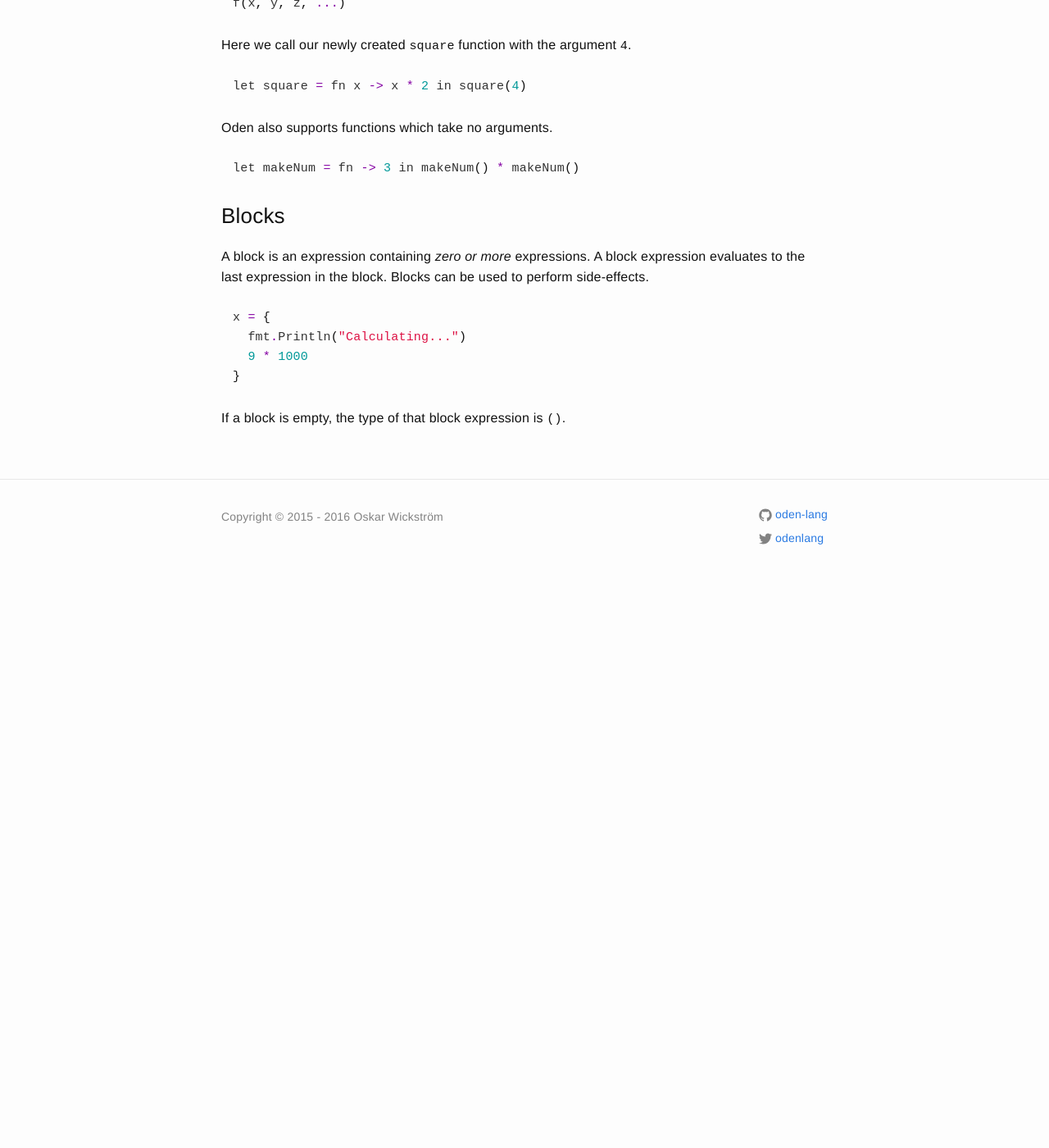
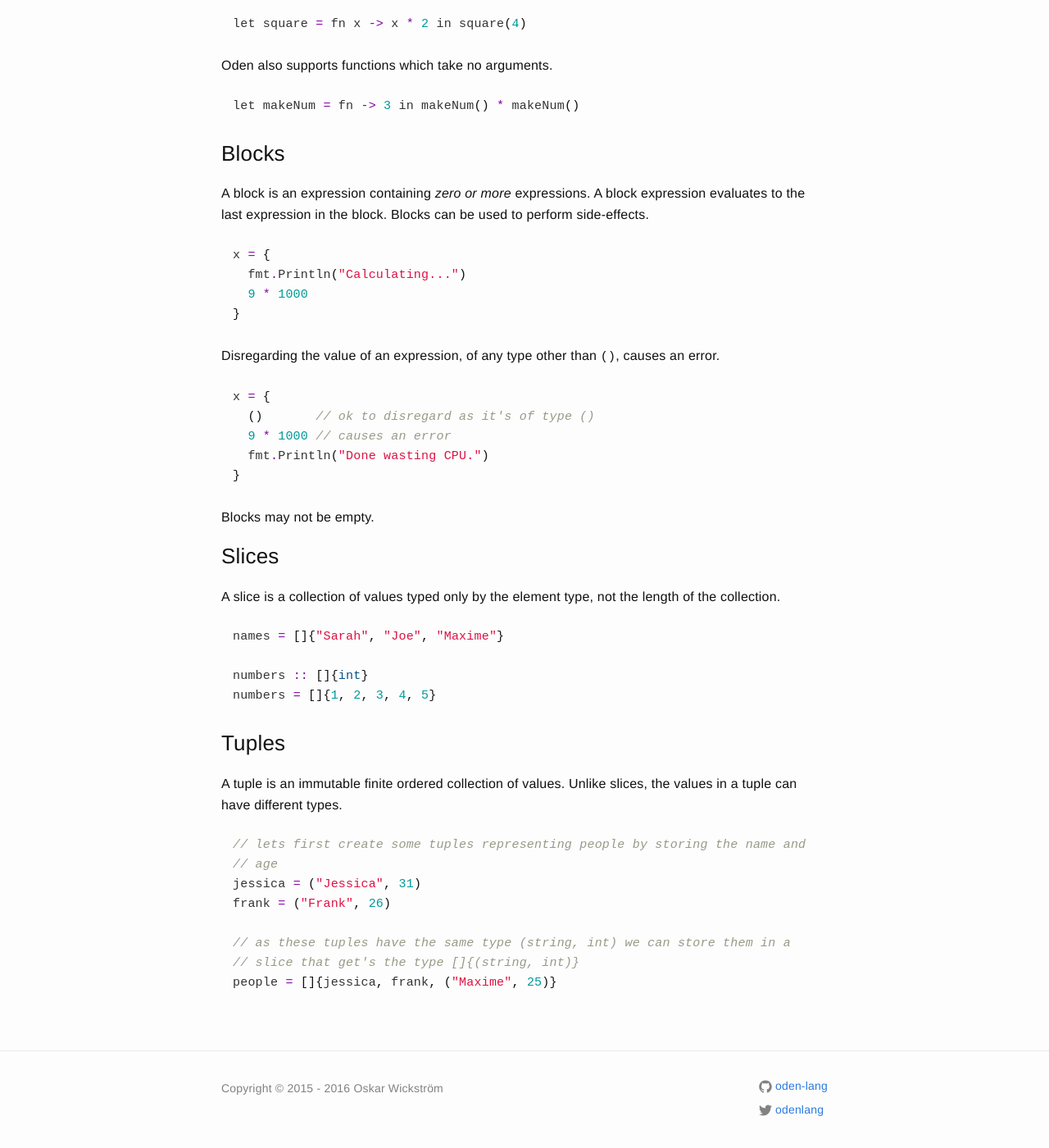
Before and after one commit to oden-lang/oden-lang.github.io, a Jekyll site: the page built from user-guide/language-reference/forms.md, in a window 1280 px wide and 1400 px high, scrolled down 2994 px. Shown: the whole window at 82% size. Built offline with Jekyll 4.4.1, drawn with Linux system fonts in a browser that asks for light colours; before the commit the page ends 3697 px from its top, so only the background shows below that; some of the changed text lies outside the part shown.

Commit message:
Add slice and tuple docs

```diff
--- a/user-guide/language-reference/forms.md
+++ b/user-guide/language-reference/forms.md
@@ -42,7 +34,11 @@ false
 
 ## Operators
 
+There are unary and binary operators in Oden.
+
 {% highlight go %}
++y
+-(1 - 2)
 1 + 2
 1 - 2
 2 * 2
@@ -174,4 +170,43 @@ x = {
 }
 {% endhighlight %}
 
-If a block is empty, the type of that block expression is `()`.
+Disregarding the value of an expression, of any type other than `()`, causes an
+error.
+
+{% highlight go %}
+x = {
+  ()       // ok to disregard as it's of type ()
+  9 * 1000 // causes an error
+  fmt.Println("Done wasting CPU.")
+}
+{% endhighlight %}
+
+Blocks may not be empty.
+
+## Slices
+
+A slice is a collection of values typed only by the element type, not the
+length of the collection.
+
+{% highlight go %}
+names = []{"Sarah", "Joe", "Maxime"}
+
+numbers :: []{int}
+numbers = []{1, 2, 3, 4, 5}
+{% endhighlight %}
+
+## Tuples
+
+A tuple is an immutable finite ordered collection of values. Unlike slices, the
+values in a tuple can have different types.
+
+{% highlight go %}
+// lets first create some tuples representing people by storing the name and
+// age
+jessica = ("Jessica", 31)
+frank = ("Frank", 26)
+
+// as these tuples have the same type (string, int) we can store them in a
+// slice that get's the type []{(string, int)}
+people = []{jessica, frank, ("Maxime", 25)}
+{% endhighlight %}
```
Also changed, not shown: other parts of user-guide/language-reference/forms.md (+5 -13 lines).
